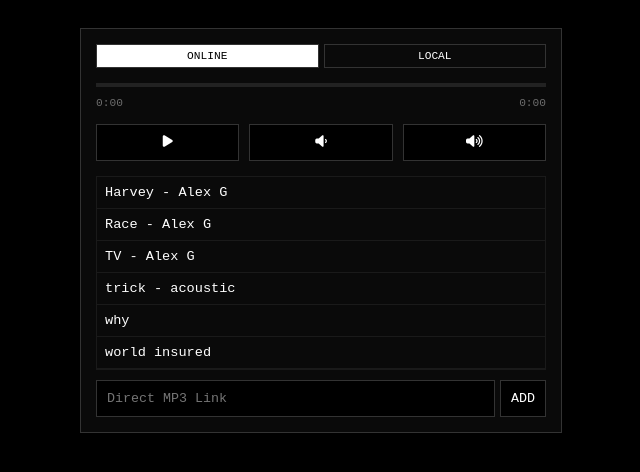
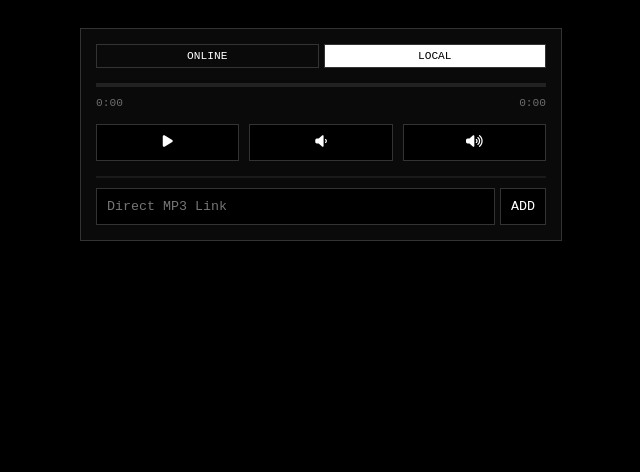
Before and after one commit to Plutana-School-2/Plutana-School-2.github.io, a plain HTML site: page mp3/index.html in a window 1280 px wide. Shown: the whole page, without its empty margins (319-959 px from the left). Drawn offline with Linux system fonts and the light colour scheme.

Commit message:
Update index.html

```diff
--- a/mp3/index.html
+++ b/mp3/index.html
@@ -24,7 +24,10 @@
 </head>
 <body>
     <div class="player">
-        <div class="tabs"><div class="tab active" id="t-online" onclick="setTab('online')">Online</div><div class="tab" id="t-local" onclick="setTab('local')">Local</div></div>
+        <div class="tabs">
+            <div class="tab" id="t-online" onclick="setTab('online')">Online</div>
+            <div class="tab active" id="t-local" onclick="setTab('local')">Local</div>
+        </div>
         <div class="progress-bar" id="p-bar"><div class="progress" id="p-inner"></div></div>
         <div class="time"><span id="cur">0:00</span><span id="dur">0:00</span></div>
         <div class="controls">
@@ -33,7 +36,7 @@
             <button onclick="vol(0.1)"><i class="fas fa-volume-up"></i></button>
         </div>
         <div class="track-list" id="list"></div>
-        <div id="local-tools" style="display:none; margin-top:10px; display:flex; gap:5px;">
+        <div id="local-tools" style="display:flex; margin-top:10px; gap:5px;">
             <input type="text" id="url" placeholder="Direct MP3 Link" style="flex:1">
             <button onclick="add()">ADD</button>
         </div>
@@ -42,7 +45,7 @@
 
     <script>
         const audio = document.getElementById('audio'), pInner = document.getElementById('p-inner'), pIcon = document.getElementById('p-icon'), list = document.getElementById('list'), urlInput = document.getElementById('url'), localTools = document.getElementById('local-tools');
-        let local = JSON.parse(localStorage.getItem('mp3_loc')) || [], online = JSON.parse(localStorage.getItem('mp3_on_cache')) || [], tab = 'online', playing = '';
+        let local = JSON.parse(localStorage.getItem('mp3_loc')) || [], online = JSON.parse(localStorage.getItem('mp3_on_cache')) || [], tab = 'local', playing = '';
 
         const fmt = (s) => isNaN(s) ? "0:00" : Math.floor(s/60) + ":" + Math.floor(s%60).toString().padStart(2, '0');
 
```
